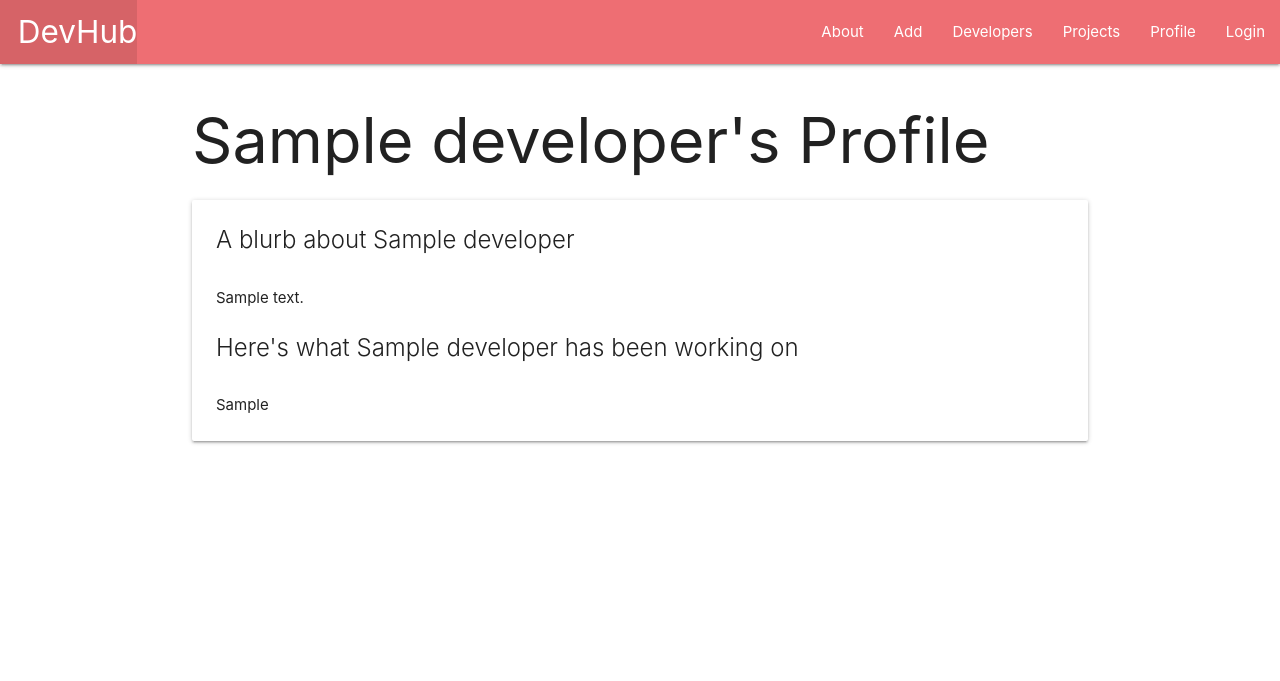
After one commit to bearcodes870/proj-3-devhub, a Django app: page /developers/1/ in a window 1280 px wide. The commit adds this page. Shown: the top 681 px of the page. Run offline with Django 3.2, Linux system fonts and the light colour scheme; tables that the repository leaves empty hold one stand-in row (values such as "Sample post").

Commit message:
routing and template work

```diff
--- /dev/null
+++ b/main_app/templates/developers/detail.html
@@ -0,0 +1,18 @@
+{% extends 'base.html' %}
+{% block content %}
+
+<h1>{{ developers.name }}'s Profile</h1>
+
+<div class="card">
+  <div class="card-content">
+    <span class="card-title">A blurb about {{ developers.name }} </span>
+    <br>
+    <p>{{ developers.description }}</p>
+    <br>
+    <span class="card-title">Here's what {{ developers.name }} has been working on</span>
+    <br>
+    <p>{{ developers.projects }}</p>
+  </div>
+</div>
+
+{% endblock %}
--- a/main_app/templates/home.html
+++ b/main_app/templates/home.html
@@ -6,12 +6,14 @@
     <ul class="collection with-header">
         <li class="collection-header"><h4>DevHub Users</h4></li>
             {% for developer in developers %}
+                <a href="/developers/{{ developer.id }}">
                 <li class="collection-item avatar">
                 <i class="material-icons circle">face</i>
                 <span class="title">{{ developer.name }}</span>
                 <p>{{ developer.description }}<br>
                 {{ developer.projects }}</p>
-                <a href="#!" class="secondary-content"><i class="material-icons">navigate_next</i></a>
+                <i class="material-icons">navigate_next</i>
+                </a>
             {% endfor %}
         </li>
     </ul>
--- a/main_app/urls.py
+++ b/main_app/urls.py
@@ -5,5 +5,6 @@ urlpatterns = [
     path('', views.home, name='home'),
     path('about/', views.about, name='about'),
     path('developers/', views.developers_index, name='index'),
+    path('developers/<int:developer_id>/', views.developers_detail, name='detail'),
     path('accounts/', include('django.contrib.auth.urls')),
 ]
--- a/main_app/views.py
+++ b/main_app/views.py
@@ -27,3 +27,7 @@ def about(request):
 def developers_index(request):
     developers = Developer.objects.all()
     return render(request, 'developers/index.html', { 'developers': developers })
+
+def developers_detail(request, developer_id):
+    developers = Developer.objects.get(id=developer_id)
+    return render(request, 'developers/detail.html', { 'developers' : developers })
```
